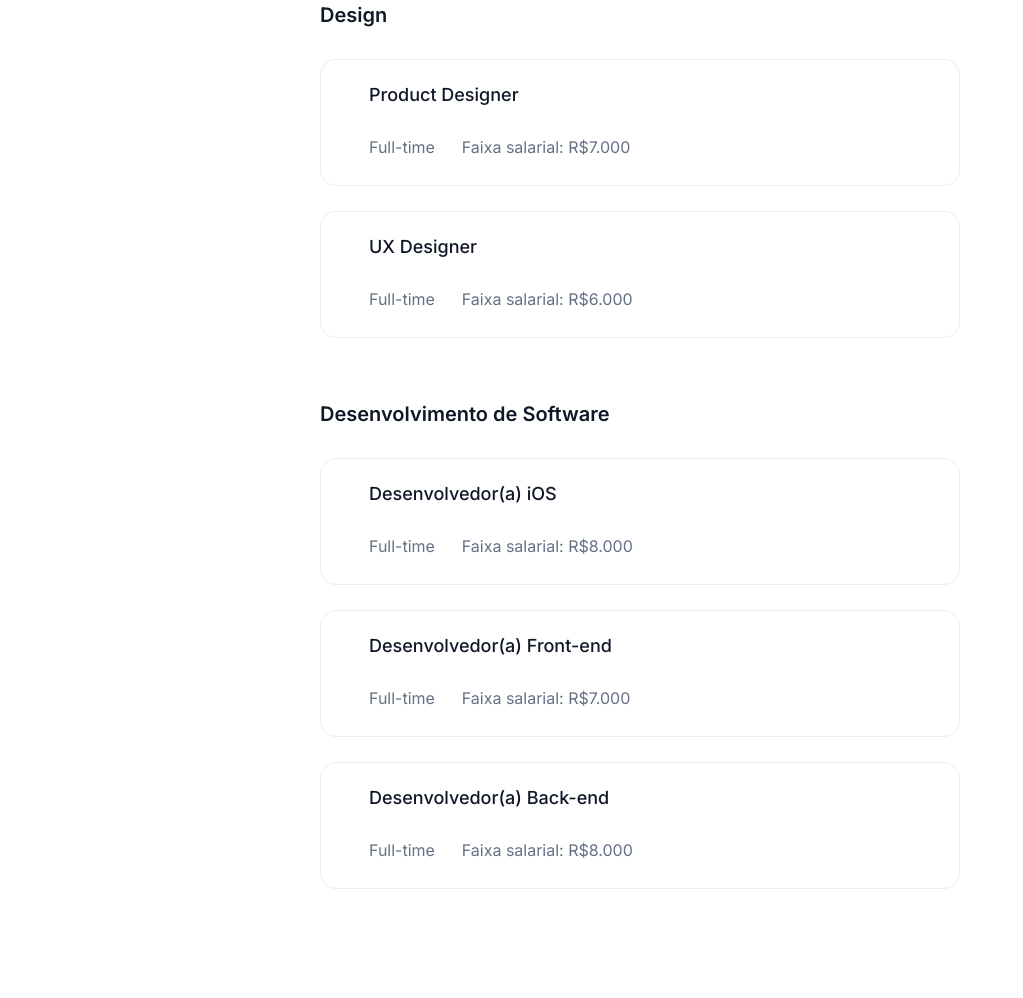
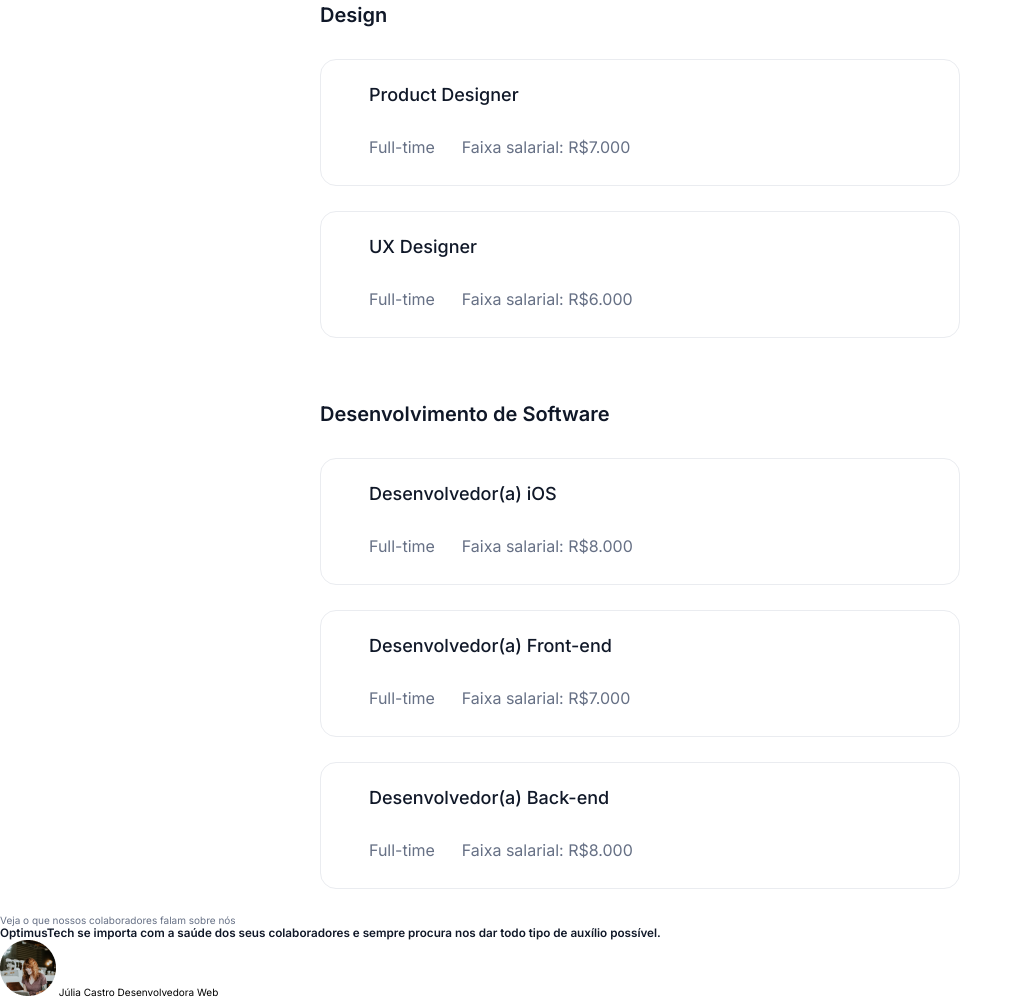
Before and after one commit to anndcodes/7daysofcode, a plain HTML site: page vagas-landingpage/index.html in a window 1280 px wide. Shown: the part 1554-2552 px from the top of the page, without its empty margins (0-1023 px from the left). Before the commit the page ends 2443 px from the top, so only its background shows below. Drawn offline with Linux system fonts and the light colour scheme.

Commit message:
create testimony section content

```diff
--- a/vagas-landingpage/index.html
+++ b/vagas-landingpage/index.html
@@ -110,6 +110,15 @@
         </div>
       </div>
     </section>
+
+    <section class="testimony-section">
+      <p>Veja o que nossos colaboradores falam sobre nós</p>
+      <h3 class="testimony">OptimusTech se importa com a saúde dos seus colaboradores e sempre procura nos dar todo tipo
+        de auxílio possível.</h3>
+      <img src="assets/Avatar.png" alt="A woman working on the computer">
+      <span class="testimony-owner">Júlia Castro</span>
+      <span class="testimony-job">Desenvolvedora Web</span>
+    </section>
   </main>
 </body>
 
```
Also changed, not shown: vagas-landingpage/assets/Avatar.png (added).
